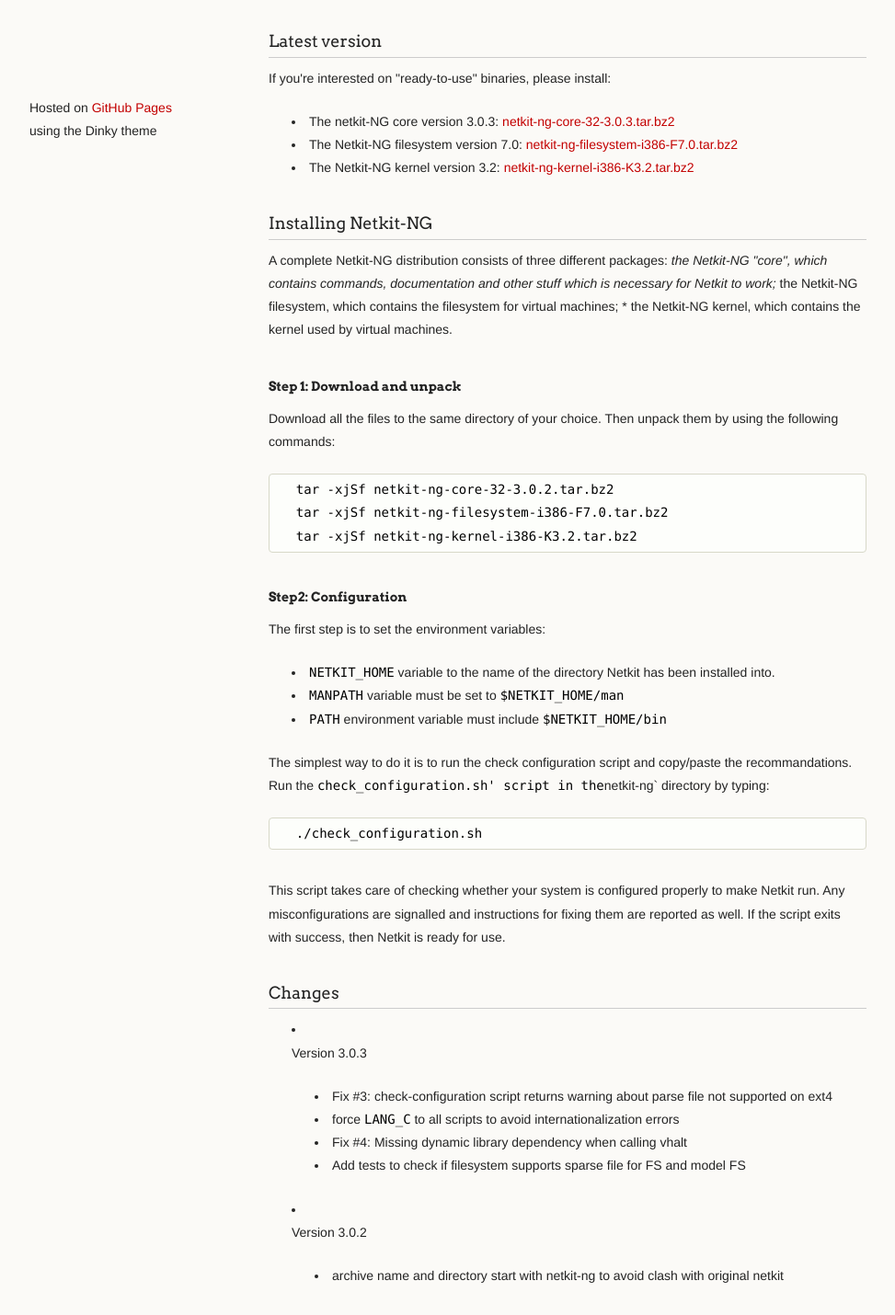
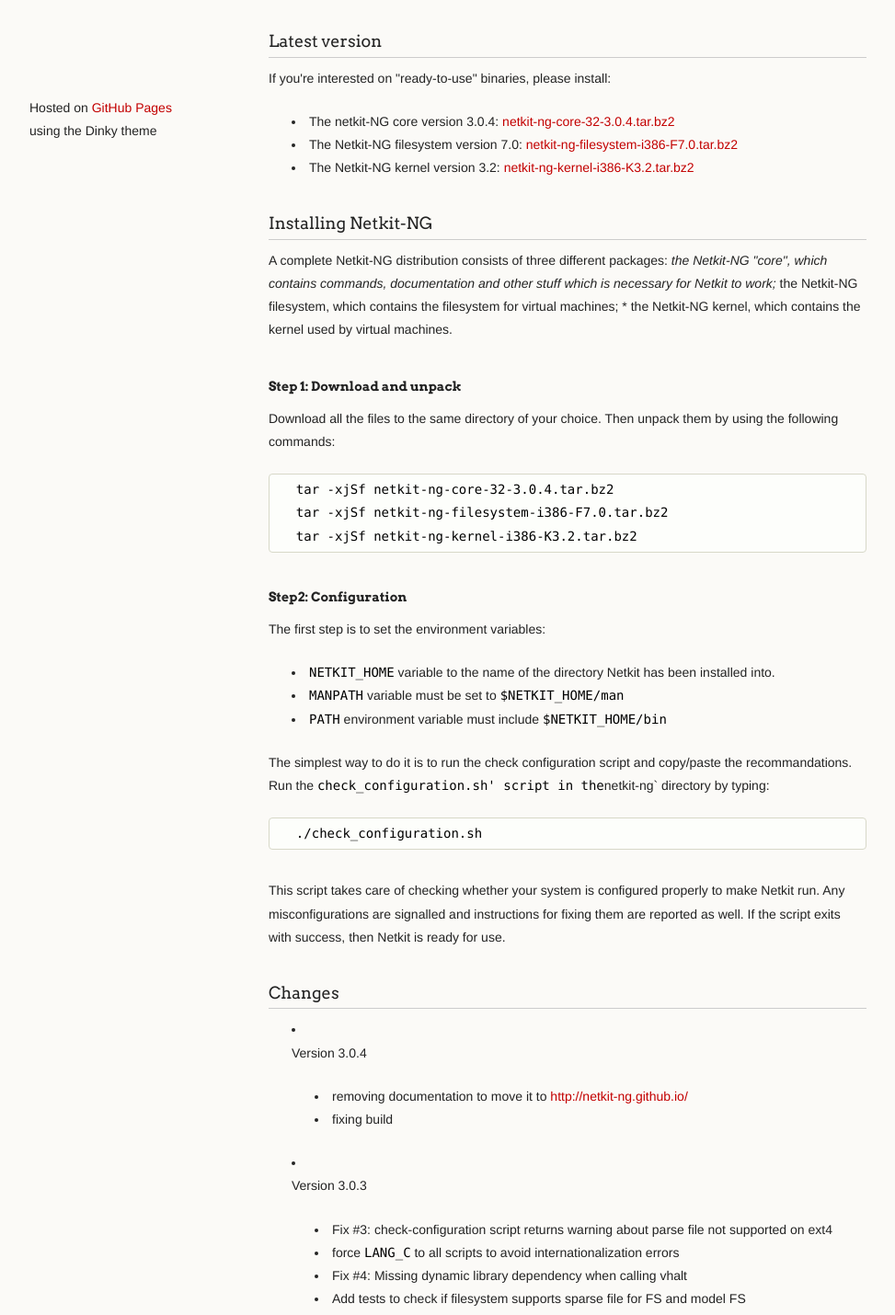
Before and after one commit to netkit-ng/netkit-ng.github.io, a plain HTML site: page index.html in a window 1280 px wide. Shown: the part 613-2043 px from the top of the page at 92% size, without its empty margins (18-991 px from the left). Drawn offline with Linux system fonts and the light colour scheme.

Commit message:
Nikola auto commit.
Source commit: ba3ab196e470b7312e8fa86ba1ec6960f73d146d
Nikola version: 7.1.0

```diff
--- a/index.html
+++ b/index.html
@@ -55,7 +55,7 @@
 <h3>Latest version</h3>
 <p>If you're interested on "ready-to-use" binaries, please install:</p>
 <ul>
-<li>The netkit-NG core version 3.0.3: <a href="https://github.com/netkit-ng/netkit-ng-core/releases/download/3.0.3/netkit-ng-core-32-3.0.3.tar.bz2">netkit-ng-core-32-3.0.3.tar.bz2</a>
+<li>The netkit-NG core version 3.0.4: <a href="https://github.com/netkit-ng/netkit-ng-core/releases/download/3.0.4/netkit-ng-core-32-3.0.4.tar.bz2">netkit-ng-core-32-3.0.4.tar.bz2</a>
 </li>
 <li>The Netkit-NG filesystem version 7.0: <a href="https://github.com/netkit-ng/netkit-ng-build/releases/download/0.1.2/netkit-ng-filesystem-i386-F7.0.tar.bz2">netkit-ng-filesystem-i386-F7.0.tar.bz2</a>
 </li>
@@ -71,7 +71,7 @@
 <h4>Step 1: Download and unpack</h4>
 <p>Download all the files to the same directory of your choice. Then unpack them by using the following commands:</p>
 <pre>
-  tar -xjSf netkit-ng-core-32-3.0.2.tar.bz2
+  tar -xjSf netkit-ng-core-32-3.0.4.tar.bz2
   tar -xjSf netkit-ng-filesystem-i386-F7.0.tar.bz2
   tar -xjSf netkit-ng-kernel-i386-K3.2.tar.bz2
 </pre>
@@ -96,6 +96,14 @@
 <p>This script takes care of checking whether your system is configured properly to make Netkit run. Any misconfigurations are signalled and instructions for fixing them are reported as well. If the script exits with success, then Netkit is ready for use.</p>
 <h3>Changes</h3>
 <ul>
+<li>
+<p>Version 3.0.4</p>
+<ul>
+<li>removing documentation to move it to <a href="http://netkit-ng.github.io/">http://netkit-ng.github.io/</a>
+</li>
+<li>fixing build </li>
+</ul>
+</li>
 <li>
 <p>Version 3.0.3</p>
 <ul>
```
Also changed, not shown: 1 other file.
